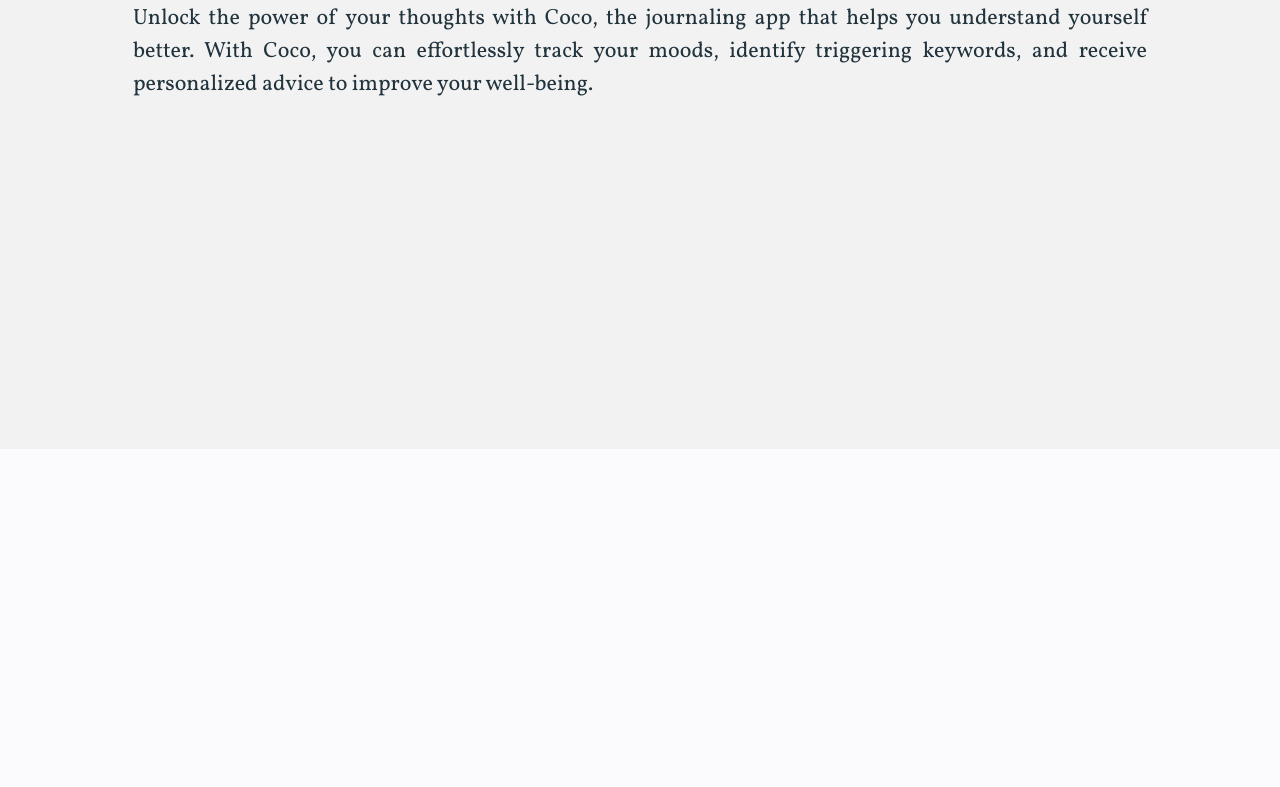
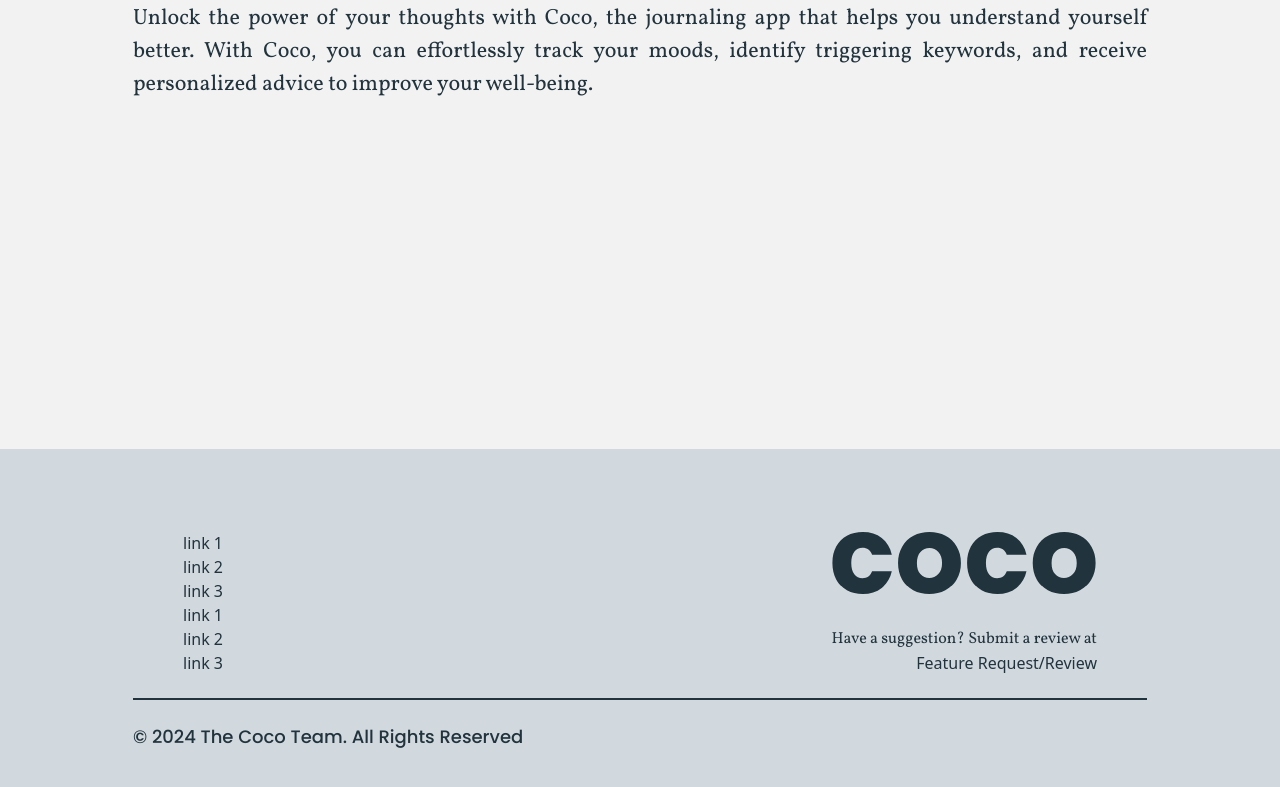
Before and after one commit to dimacuhamarc/coco-app, a Next.js app: page / in a window 1280 px wide. Shown: the part 431-1218 px from the top of the page. Before the commit the page ends 880 px from the top, so only its background shows below. Built offline with nearby package versions, Linux system fonts and the light colour scheme.

Commit message:
feat: Setup footer component, todo: refactor and react-ize

```diff
--- a/app/page.tsx
+++ b/app/page.tsx
@@ -4,6 +4,7 @@ import React from 'react';
 
 import { Paragraph, Caption, GradientHeader } from '@/components/common/text';
 import Navbar from '@/components/layout/nav';
+import Footer from '@/components/layout/footer';
 
 const copy = {
   hero: {
@@ -39,6 +40,7 @@ function Home() {
           />
         </div>
       </main>
+      <Footer />
     </>
   );
 }
--- a/src/components/common/text/heading/index.tsx
+++ b/src/components/common/text/heading/index.tsx
@@ -31,6 +31,9 @@ export default function Heading({
   } else if (type === 4) {
     fontSize = 'text-heading-4';
     weight = 'font-semi-bold';
+  } else if (type === 5) {
+    fontSize = 'text-lg';
+    weight = 'font-medium';
   }
 
   return (
--- /dev/null
+++ b/src/components/layout/footer/index.tsx
@@ -0,0 +1,39 @@
+import React from 'react';
+import Image from 'next/image';
+import { BiHome, BiBody, BiDiamond } from 'react-icons/bi';
+import { NAV_LINKS, CTA_LINKS } from '@/utils/constants/layout/generalLinks';
+import CTAButton from '@/components/common/buttons/ctaButton';
+import { Heading, Paragraph } from '@/components/common/text';
+import Link from 'next/link';
+
+export default function Footer() {
+  return (
+    <div className="w-full bg-neutral-300 flex flex-row py-[82px] px-[90px] justify-center">
+      {/* eslint-disable-next-line jsx-a11y/alt-text */}
+
+      <div className="flex flex-col w-[1014px]">
+        <div className='flex flex-row px-[50px] justify-between'>
+          <div className="flex flex-col">
+            <Link href='/'> link 1 </Link>
+            <Link href='/'> link 2 </Link>
+            <Link href='/'> link 3 </Link>
+            <Link href='/'> link 1 </Link>
+            <Link href='/'> link 2 </Link>
+            <Link href='/'> link 3 </Link>
+          </div>
+          <div className='flex flex-col gap-2 justify-between'>
+            <Image alt='brand' src={'/assets/brand/coco.svg'} className='flex w-full justify-end' width={155.37} height={36.74} />
+            <div>
+              <Paragraph text='Have a suggestion? Submit a review at' style='text-center' type={2} />
+              <Link className='flex w-full justify-end' href='/'>Feature Request/Review</Link>
+            </div>
+          </div>
+        </div>
+        <div className="divider before:bg-t-dark after:bg-t-dark"></div>
+        <div>
+          <Heading text='© 2024 The Coco Team. All Rights Reserved' style='text-left' type={5} />
+        </div>
+      </div>
+    </div>
+  );
+}
```
